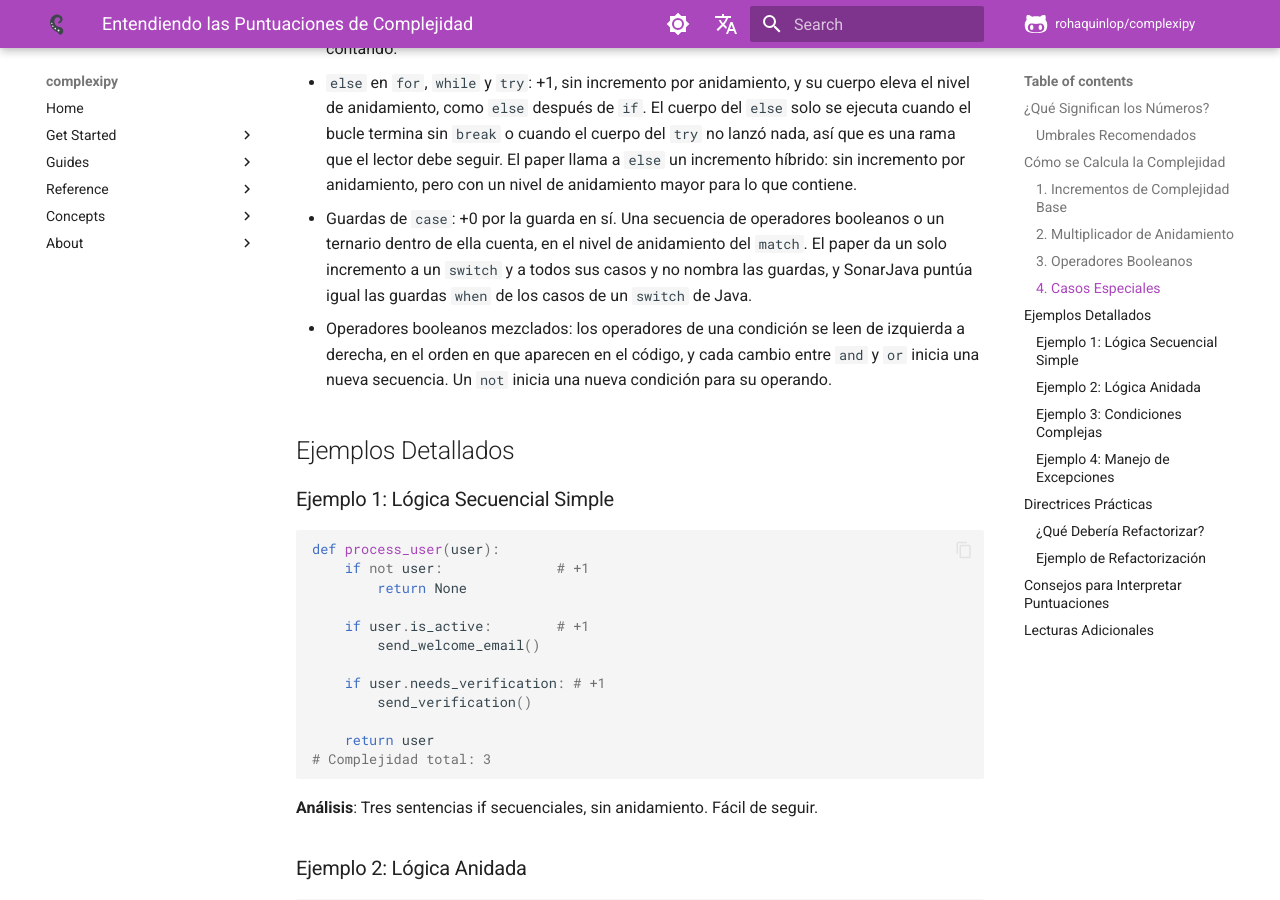
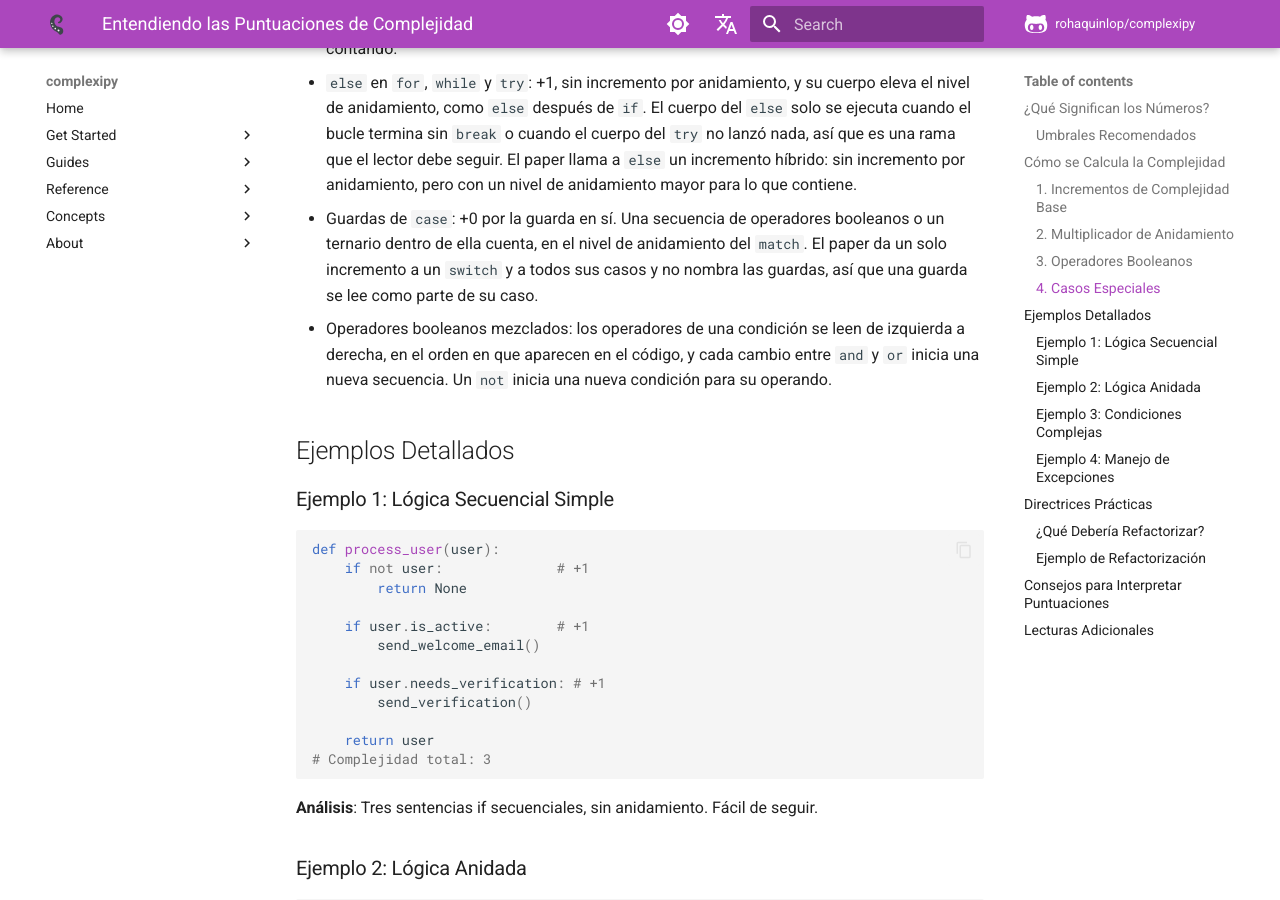
Before and after one commit to rohaquinlop/complexipy, an MkDocs documentation site: the page built from docs/es/understanding-scores.md, in a window 1280 px wide and 900 px high, scrolled down 3215 px. Built offline with MkDocs 1.6.1 and Material for MkDocs 9.7.7, drawn with Linux system fonts in a browser that asks for light colours; comment, search, counter and statistics services are not loaded.

Commit message:
docs(scores): drop the SonarJava reference from the case guard rule

```diff
--- a/docs/es/understanding-scores.md
+++ b/docs/es/understanding-scores.md
@@ -98,7 +98,7 @@ Cada función en un ciclo de recursión añade +1 una sola vez, sin importar cu
 
 - Comprensiones: las cláusulas `for` e `if` no suman nada y no elevan el nivel de anidamiento. El paper ignora las abreviaturas que permiten escribir varias sentencias de forma legible como una sola, y una comprensión es una abreviatura de un bucle que construye un valor. Un ternario o un operador booleano dentro de una comprensión sigue contando.
 - `else` en `for`, `while` y `try`: +1, sin incremento por anidamiento, y su cuerpo eleva el nivel de anidamiento, como `else` después de `if`. El cuerpo del `else` solo se ejecuta cuando el bucle termina sin `break` o cuando el cuerpo del `try` no lanzó nada, así que es una rama que el lector debe seguir. El paper llama a `else` un incremento híbrido: sin incremento por anidamiento, pero con un nivel de anidamiento mayor para lo que contiene.
-- Guardas de `case`: +0 por la guarda en sí. Una secuencia de operadores booleanos o un ternario dentro de ella cuenta, en el nivel de anidamiento del `match`. El paper da un solo incremento a un `switch` y a todos sus casos y no nombra las guardas, y SonarJava puntúa igual las guardas `when` de los casos de un `switch` de Java.
+- Guardas de `case`: +0 por la guarda en sí. Una secuencia de operadores booleanos o un ternario dentro de ella cuenta, en el nivel de anidamiento del `match`. El paper da un solo incremento a un `switch` y a todos sus casos y no nombra las guardas, así que una guarda se lee como parte de su caso.
 - Operadores booleanos mezclados: los operadores de una condición se leen de izquierda a derecha, en el orden en que aparecen en el código, y cada cambio entre `and` y `or` inicia una nueva secuencia. Un `not` inicia una nueva condición para su operando.
 
 ## Ejemplos Detallados
```
Also changed, not shown: docs/understanding-scores.md (+1 -1 lines).
